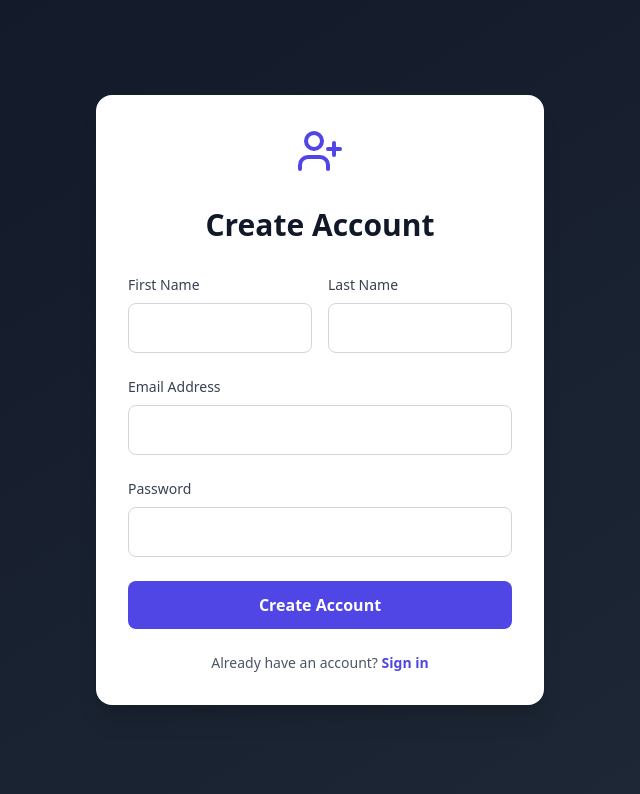
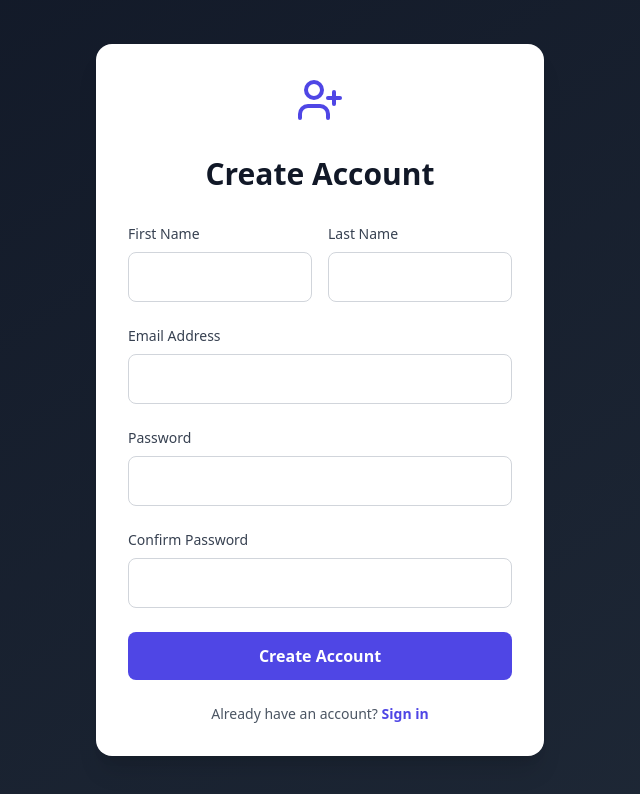
Before and after one commit to abdul-09/frontend_restaurant, a React (Vite) app in the folder Frontend/: page /register in a window 1280 px wide. Shown: the top 794 px of the page, without its empty margins (320-960 px from the left). Built offline with nearby package versions, Linux system fonts and the light colour scheme.

Commit message:
deploy 1

```diff
--- a/Frontend/src/components/auth/RegisterForm.tsx
+++ b/Frontend/src/components/auth/RegisterForm.tsx
@@ -96,6 +96,19 @@
               required
             />
           </div>
+          <div>
+            <label className="block text-sm font-medium text-gray-700 mb-2">
+              Confirm Password
+            </label>
+            <input
+              type="password"
+              name="password"
+              value={formData.password}
+              onChange={handleChange}
+              className="w-full px-4 py-3 rounded-lg border border-gray-300 focus:border-transparent"
+              required
+            />
+          </div>
 
           <button
             type="submit"
```
